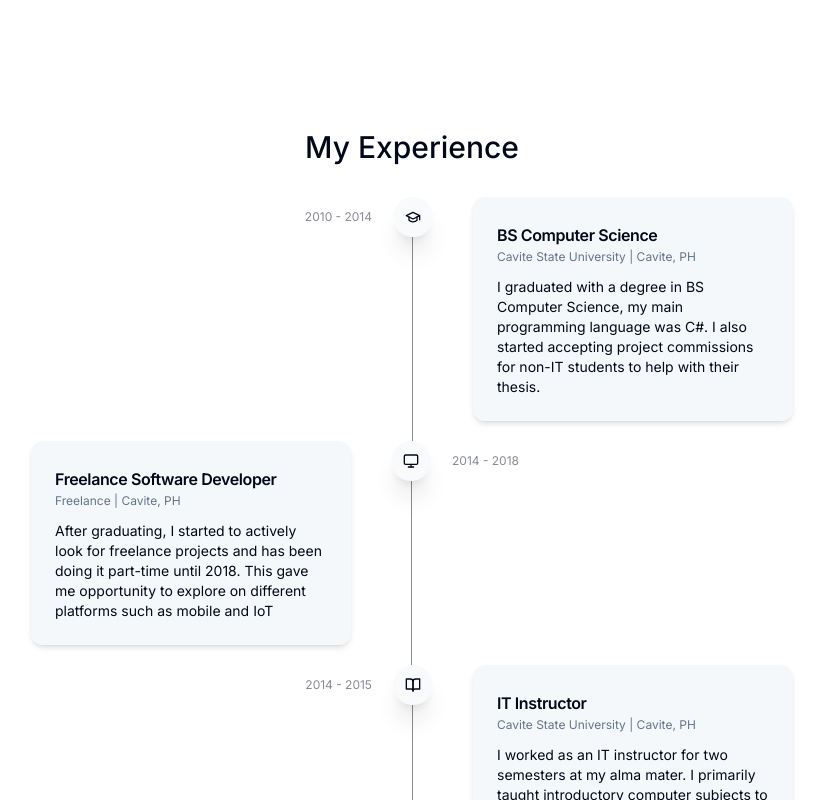
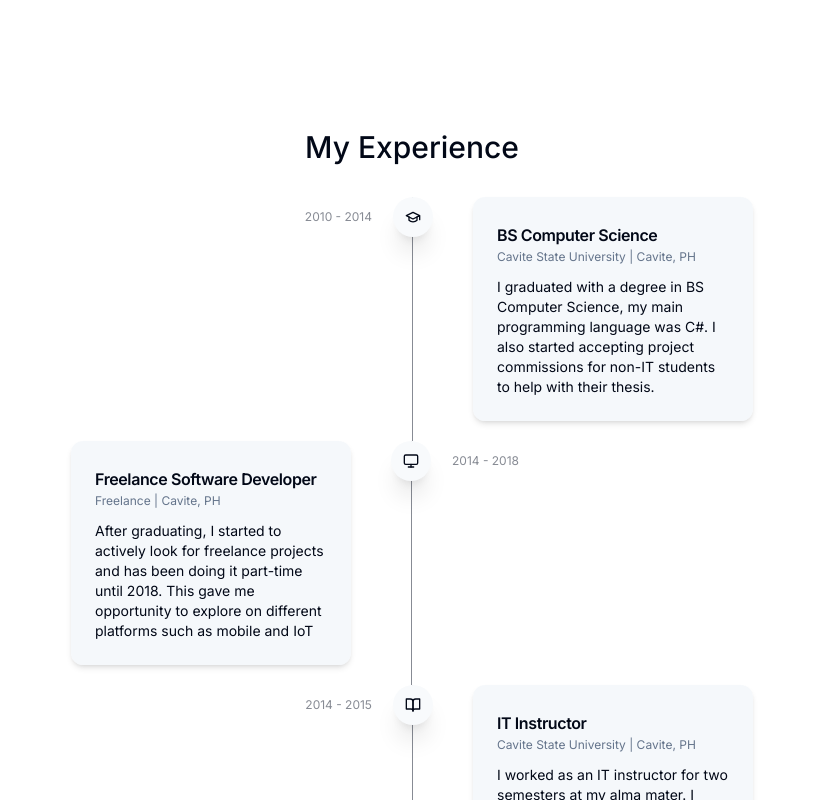
Before and after one commit to ezanglo/portfolio, a Next.js app: page / in a window 1280 px wide. Shown: the part 3080-3880 px from the top of the page, without its empty margins (228-1052 px from the left). Built offline with nearby package versions, Linux system fonts and the light colour scheme.

Commit message:
Updated experience to handle screen size

```diff
--- a/components/experience-card.tsx
+++ b/components/experience-card.tsx
@@ -1,3 +1,5 @@
+"use client";
+
 import {
   Card,
   CardContent,
@@ -5,19 +7,24 @@ import {
   CardHeader,
   CardTitle,
 } from "@/components/ui/card";
+import { useBreakpoint } from "@/hooks/use-breakpoint";
 import { experiencesData } from "@/lib/data";
 import { cn } from "@/lib/utils";
 import { motion } from "framer-motion";
+import { useEffect, useState } from "react";
 
 export const fadeInAnimationVariants = {
   initial: (index: number) => ({
     opacity: 0,
     x: index % 2 === 0 ? 100 : -100,
   }),
-  animate: (index: number) => ({
+  animate: {
     opacity: 1,
     x: 0,
-  }),
+    transition: {
+      delay: 0.3,
+    },
+  },
 };
 
 type ExperienceCardProps = (typeof experiencesData)[number] & { index: number };
@@ -28,12 +35,13 @@ export default function ExperienceCard({
   location,
   description,
   icon,
-  date,
   year,
   index,
 }: ExperienceCardProps) {
+  const { isMd } = useBreakpoint("md");
+
   return (
-    <div className="grid grid-cols-1 md:grid-cols-2">
+    <div className="grid grid-cols-1 md:grid-cols-2 sm:p-[initial]">
       <div
         className={cn(
           "flex flex-row relative border-primary/50 pb-5 pl-5 border-l md:pl-[initial] md:border-l-0",
@@ -51,18 +59,19 @@ export default function ExperienceCard({
             {icon}
           </span>
         </div>
-        <motion.div
+        <motion.section
           variants={fadeInAnimationVariants}
           initial="initial"
           whileInView="animate"
-          custom={index}
+          custom={isMd ? index : 0}
           viewport={{
             once: true,
           }}
+          className="md:max-w-[20rem]"
         >
           <Card
             className={cn(
-              "flex flex-col w-[20rem] gap-3 h-full bg-secondary/70 border-none shadow-md",
+              "flex flex-col gap-3 h-full bg-secondary/70 border-none shadow-md",
               "ml-10 md:ml-[initial] md:group-even:ml-10 md:group-odd:mr-10"
             )}
           >
@@ -77,7 +86,7 @@ export default function ExperienceCard({
             </CardHeader>
             <CardContent className="text-sm">{description}</CardContent>
           </Card>
-        </motion.div>
+        </motion.section>
       </div>
       <div
         className={cn(
--- a/components/experience-section.tsx
+++ b/components/experience-section.tsx
@@ -2,17 +2,22 @@
 
 import { useSectionInView } from "@/hooks/use-section-in-view";
 import { experiencesData } from "@/lib/data";
-import ExperienceCard from "./experience-card";
 import SectionHeading from "./section-heading";
+import { motion } from "framer-motion";
+import dynamic from "next/dynamic";
+
+const ExperienceCard = dynamic(() => import("./experience-card"));
 
 export default function ExperienceSection() {
   const { ref } = useSectionInView("Experience", 0.2);
 
   return (
-    <section
+    <motion.section
       id="experience"
       ref={ref}
-      className="scroll-mt-28 mb-28 sm:mb-40 px-5 sm:px-16"
+      initial={{ opacity: 0, y: 100 }}
+      animate={{ opacity: 1, y: 0 }}
+      className="scroll-mt-28 mb-28 sm:mb-40 pl-10 sm:px-16 overflow-x-hidden"
     >
       <SectionHeading>My Experience</SectionHeading>
       {experiencesData.map((experience, index) => (
@@ -20,6 +25,6 @@ export default function ExperienceSection() {
           <ExperienceCard {...experience} index={index} />
         </div>
       ))}
-    </section>
+    </motion.section>
   );
 }
--- /dev/null
+++ b/hooks/use-breakpoint.tsx
@@ -0,0 +1,22 @@
+import { useMediaQuery } from "react-responsive";
+// @ts-ignore
+import tailwindConfig from "../tailwind.config"; // Your tailwind config
+
+import resolveConfig from "tailwindcss/resolveConfig";
+
+const {
+  theme: { screens },
+} = resolveConfig(tailwindConfig);
+
+export function useBreakpoint<K extends string>(breakpointKey: K) {
+  const bool = useMediaQuery({
+    query: `(min-width: ${screens[breakpointKey]})`,
+  });
+  const capitalizedKey =
+    breakpointKey[0].toUpperCase() + breakpointKey.substring(1);
+  type Key = `is${Capitalize<K>}`;
+
+  return {
+    [`is${capitalizedKey}`]: bool,
+  } as Record<Key, boolean>;
+}
--- a/lib/utils.ts
+++ b/lib/utils.ts
@@ -2,5 +2,5 @@ import { type ClassValue, clsx } from "clsx"
 import { twMerge } from "tailwind-merge"
 
 export function cn(...inputs: ClassValue[]) {
-  return twMerge(clsx(inputs))
+  return twMerge(clsx(inputs));
 }
--- a/package.json
+++ b/package.json
@@ -24,6 +24,7 @@
     "react-dom": "^18",
     "react-icons": "^4.11.0",
     "react-intersection-observer": "^9.5.2",
+    "react-responsive": "^9.0.2",
     "react-type-animation": "^3.1.0",
     "react-vertical-timeline-component": "^3.6.0",
     "tailwind-merge": "^1.14.0",
```
Also changed, not shown: 1 other file (tests, documents, lock files or other folders).
